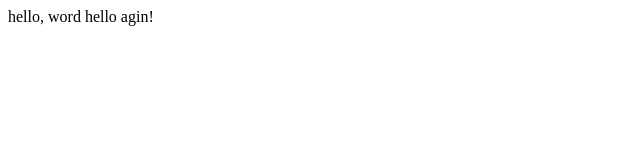
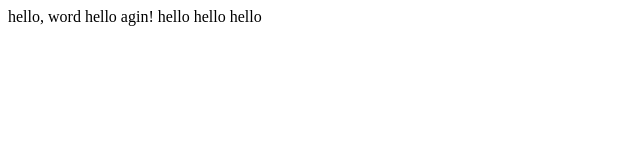
Before and after one commit to aya-123-dot/lecture4, a plain HTML site: page undb.html in a window 1280 px wide. Shown: the whole page, without its empty margins (0-640 px from the left). Drawn offline with Linux system fonts and the light colour scheme.

Commit message:
Update undb.html

```diff
--- a/undb.html
+++ b/undb.html
@@ -4,6 +4,6 @@
     <title>saif website</title>
   </head>
   <body>
-    hello, word hello agin!
+    hello, word hello agin! hello hello hello
   </body>
 </html>
```
